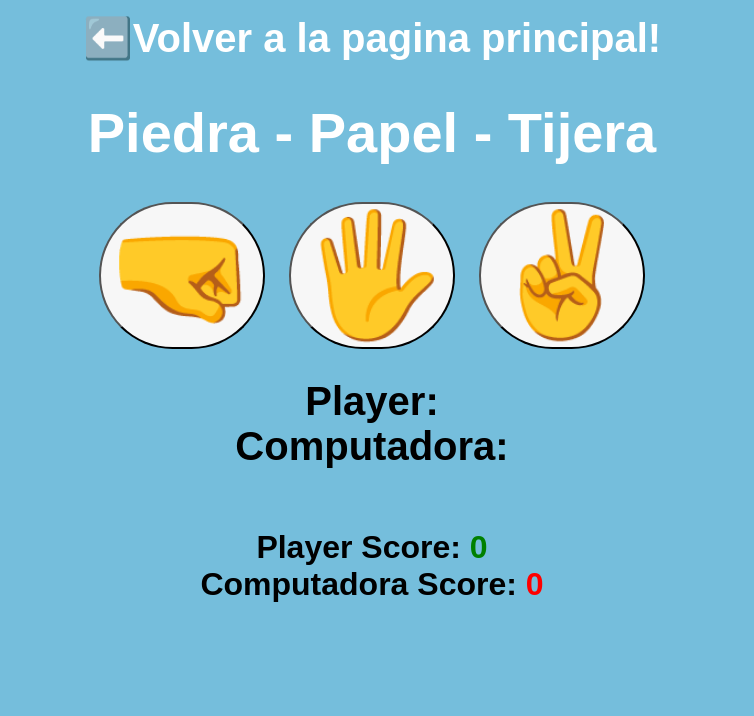
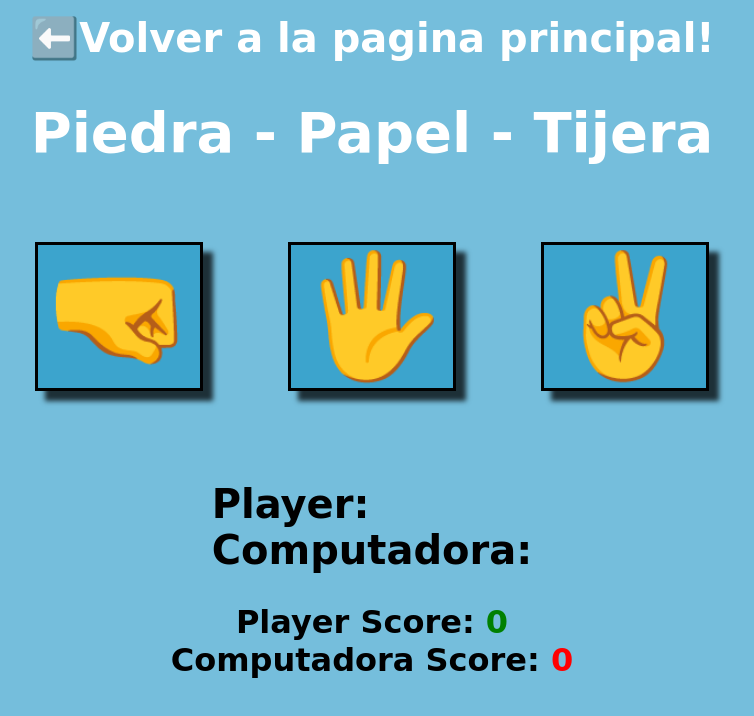
Before and after one commit to EnzoScorcia/ProyectoJavascriptFinal, a plain HTML site: page pages/PPT.html in a window 1280 px wide. Shown: the whole page, without its empty margins (268-1022 px from the left). Drawn offline with Linux system fonts and the light colour scheme; some packages are replaced by stand-ins of ours; a script that the page names is missing.

Commit message:
ProyectoFinalV2

```diff
--- a/css/PPT.css
+++ b/css/PPT.css
@@ -1,5 +1,9 @@
+*{
+    font-family: "Permanent Marker", cursive;
+}
+
 body{
-    font-family: Arial, Helvetica, sans-serif;
+    font-family: "Permanent Marker", cursive;
     font-weight: bold;
     margin: 0;
     display: flex;
@@ -25,24 +29,29 @@ h1{
 }
 
 .opciones{
-    margin-bottom: 30px;
+    margin-bottom: 50px;
 }
 
 .opciones button{
     font-size: 7.5rem;
     min-width: 160px;
-    margin: 0 10px;
-    border-radius: 250px;
-    background-color: rgb(247, 247, 247);
+    margin: 40px 40px;
+    background-color: rgba(21, 146, 196, 0.589);
     cursor:pointer;
+    border: solid;
+    box-shadow: 10px 10px 5px 0px rgba(0,0,0,0.75);
+-webkit-box-shadow: 10px 10px 5px 0px rgba(0,0,0,0.75);
+-moz-box-shadow: 10px 10px 5px 0px rgba(0,0,0,0.75);
     transition: background-color 0.5s ease;
     &:hover{
+        transform: scale(1.5);
         background-color: rgb(0, 0, 0);
     }
 }
 
 #PlayerDisplay, #CompuDisplay{
     font-size: 2.5rem;
+
 }
 
 #ResultadoDisplay{
--- a/css/TTT.css
+++ b/css/TTT.css
@@ -1,3 +1,8 @@
+*{
+    font-family: "Permanent Marker", cursive;
+}
+
+
 .cell{
     width: 70px;
     height: 75px;
--- a/css/dino.css
+++ b/css/dino.css
@@ -1,6 +1,7 @@
 *{
     padding: 0;
     margin: 0;
+    font-family: "Permanent Marker", cursive;
 }
 
 body{
--- a/css/memory.css
+++ b/css/memory.css
@@ -2,8 +2,8 @@
     margin: 0;
     padding: 0;
     box-sizing: border-box;
-    font-family: monospace;
-}
+    font-family:"Permanent Marker", cursive;
+    }
 
 body{
     display: flex;
--- a/css/poke.css
+++ b/css/poke.css
@@ -1,3 +1,7 @@
+*{
+    font-family: "Permanent Marker", cursive;
+}
+
 body {
     background: rgb(85, 144, 189);
     background: linear-gradient(
--- a/js/dino.js
+++ b/js/dino.js
@@ -186,4 +186,9 @@ function Estrellarse(){
     dino.classList.remove("dino-corriendo");
     dino.classList.add("dino-estrellado");
     parado = true;
+    Swal.fire({
+        icon: "error",
+        title: "¡GAME OVER!",
+        text: "Perdiste, intentalo de nuevo!",
+    });
 }
--- a/pages/PPT.html
+++ b/pages/PPT.html
@@ -21,10 +21,11 @@
         <button onclick="playGame('Tijera')">✌️</button>
     </div>
 
+    <div class="displayers">
         <div id="PlayerDisplay">Player: </div>
         <div id="CompuDisplay">Computadora: </div>
         <div id="ResultadoDisplay"></div>
-
+    </div>
     <div class="scoreDisplay">Player Score:
         <span id="playerscoredisplay">0</span>
     </div>
```
Also changed, not shown: index.html (+11 -2 lines), js/index.js (+15 -0 lines). Lines whose indentation alone changed are shown as unchanged.
